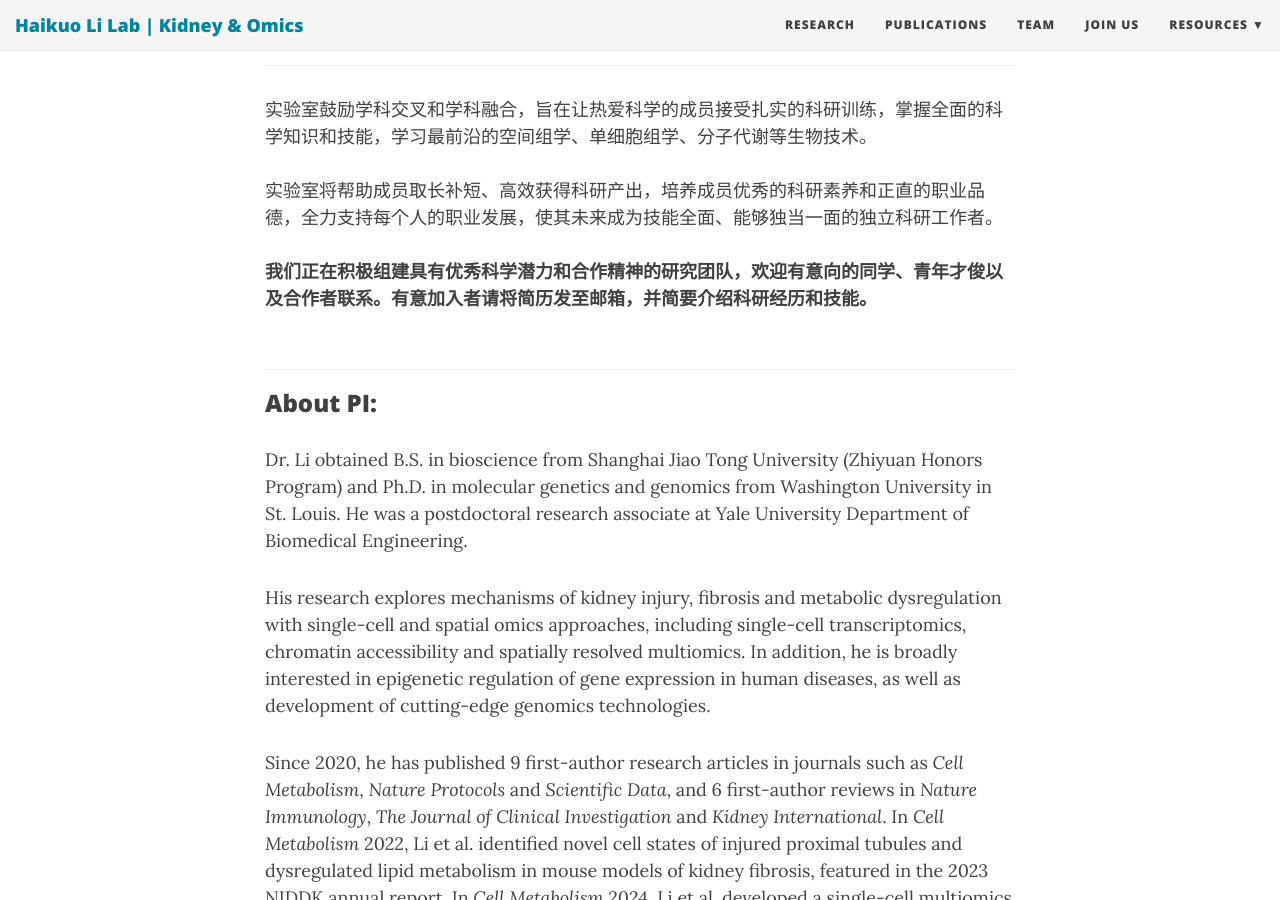
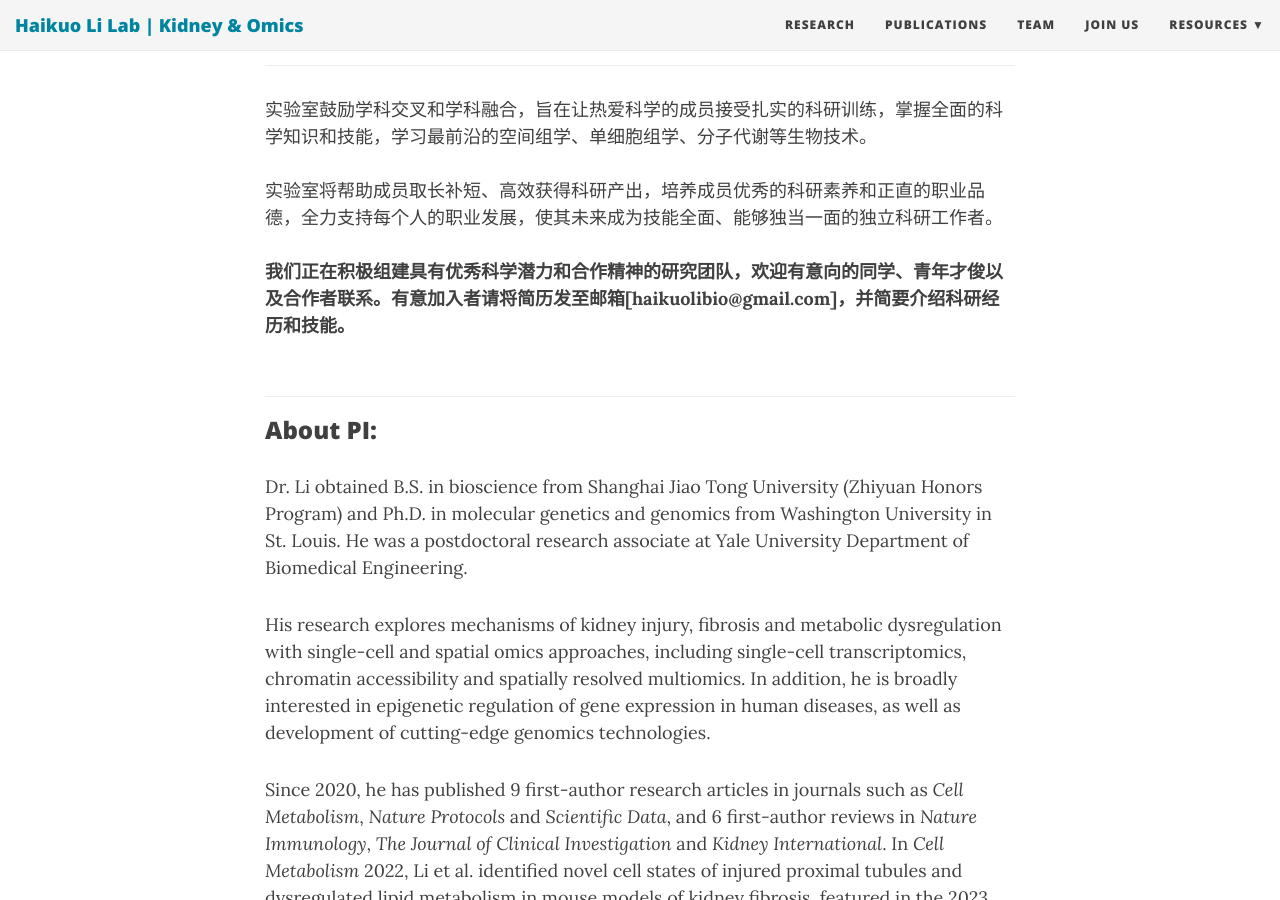
Before and after one commit to TheLiLab/thelilab.github.io, a Jekyll site: the page built from joinus.md, in a window 1280 px wide and 900 px high, scrolled down 801 px. Built offline with Jekyll 4.4.1, drawn with Linux system fonts in a browser that asks for light colours; nearby versions of some CDN libraries.

Commit message:
Update joinus.md

```diff
--- a/joinus.md
+++ b/joinus.md
@@ -23,7 +23,7 @@
 
 实验室鼓励学科交叉和学科融合，旨在让热爱科学的成员接受扎实的科研训练，掌握全面的科学知识和技能，学习最前沿的空间组学、单细胞组学、分子代谢等生物技术。<br><br>
 实验室将帮助成员取长补短、高效获得科研产出，培养成员优秀的科研素养和正直的职业品德，全力支持每个人的职业发展，使其未来成为技能全面、能够独当一面的独立科研工作者。<br><br>
-**我们正在积极组建具有优秀科学潜力和合作精神的研究团队，欢迎有意向的同学、青年才俊以及合作者联系。有意加入者请将简历发至邮箱，并简要介绍科研经历和技能。**<br><br>
+**我们正在积极组建具有优秀科学潜力和合作精神的研究团队，欢迎有意向的同学、青年才俊以及合作者联系。有意加入者请将简历发至邮箱[haikuolibio@gmail.com]，并简要介绍科研经历和技能。**<br><br>
 <hr>
 
 
```
